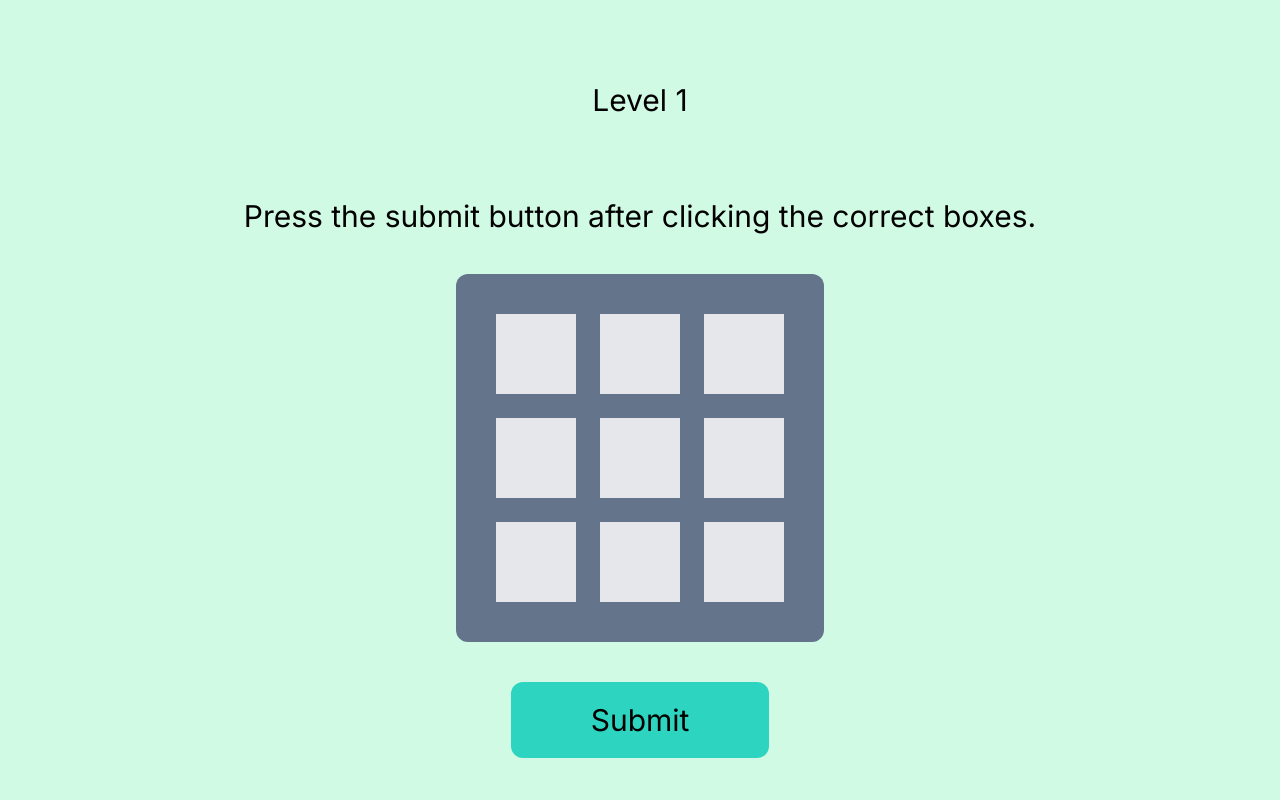
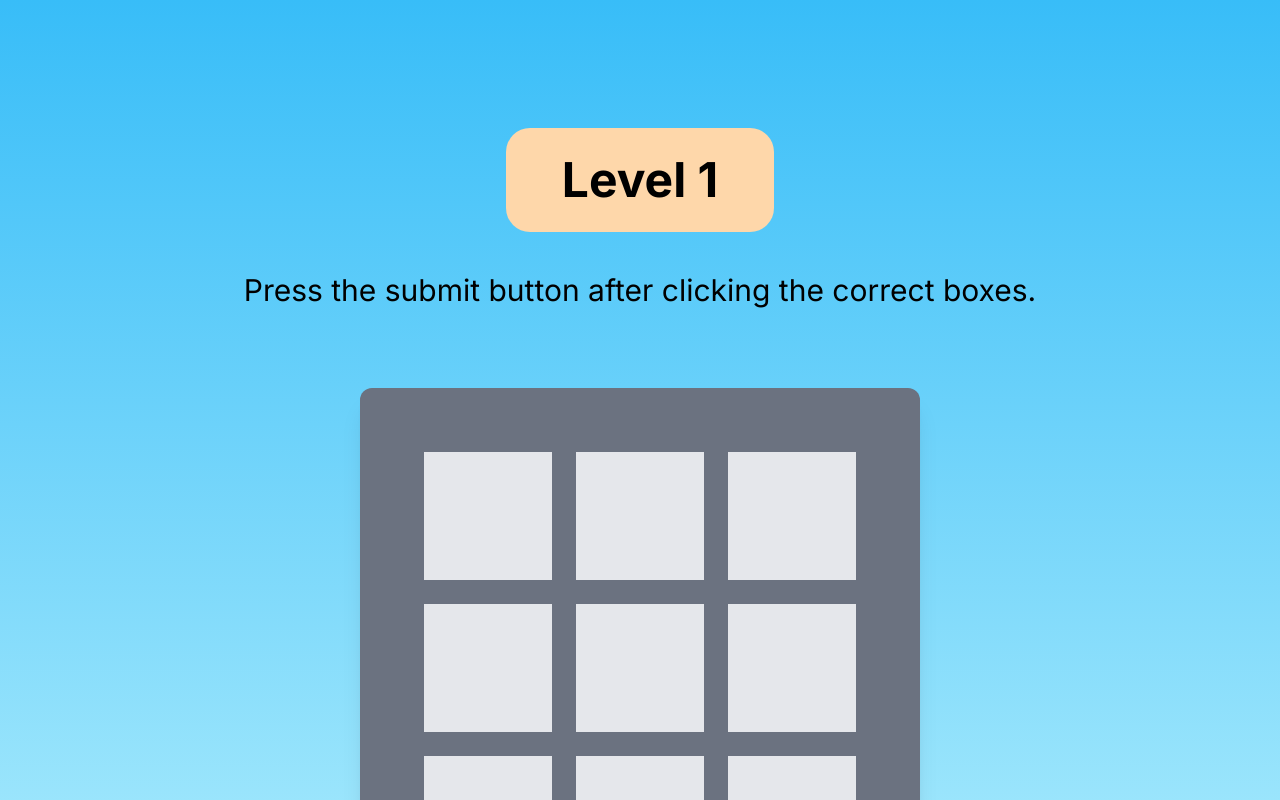
Before and after one commit to elseti/Griddy-Web-Game, a Next.js app in the folder griddy-game/: page /game in a window 1280 px wide. Shown: the top 800 px of the page. Built offline with nearby package versions, Linux system fonts and the light colour scheme.

Commit message:
feat: changed page colours and styling

```diff
--- a/griddy-game/src/app/game/GriddyGame.js
+++ b/griddy-game/src/app/game/GriddyGame.js
@@ -98,25 +98,27 @@ export default function GriddyGame(props){
 
     return (
         <>
-            <div className="flex flex-col justify-center bg-emerald-100 text-black items-center h-screen">
-                <div className="text-3xl p-10">
+            <div className="flex flex-col bg-gradient-to-b from-sky-400 to-cyan-100 text-black items-center h-full p-32">
+                {/* <div className="bg-gradient-to-b from-orange-100 to-orange-400 rounded-3xl px-14 py-7 text-5xl font-bold p-10"> */}
+                <div className="bg-orange-200 rounded-3xl px-14 py-7 text-5xl font-bold p-10">
                     <p>Level {currentLevel}</p>
                 </div>
-                <div className="text-3xl p-10">
+                {/* <div className="bg-orange-200 text-3xl justify-center text-center px-10 py-5 rounded-full"> */}
+                <div className="text-3xl justify-center text-center p-10">
                     <p>{timerValue}</p>
                 </div>
-                <div className="bg-slate-500 p-10 rounded-xl">
+                <div className="bg-gray-500 p-16 rounded-xl shadow-xl m-10">
                     <div className={divGridStyle}>
                         {!isTimerDone ? (
                             answerArray !== null ? (
                                 answerArray.map((box, index) => (
                                     box === 1 ? (
                                         <div key={index}>
-                                            <div className="bg-green-500 p-10"/>
+                                            <div className="bg-green-500 p-16 shadow-l"/>
                                         </div>
                                     ) : (
                                         <div key={index}>
-                                            <div className="bg-gray-200 p-10"/>
+                                            <div className="bg-gray-200 p-16 p-10"/>
                                         </div>
                                     )
                                 ))
@@ -129,9 +131,15 @@ export default function GriddyGame(props){
                             inputArray !== null ? (
                                 inputArray.map((box, index) => (
                                     box === 1 ? (
-                                        <button key={index} onClick={() => deleteInInputArray(index)} className="bg-green-500 hover:bg-green-600 p-10"/>
+                                        <button key={index}
+                                            onClick={() => deleteInInputArray(index)}
+                                            className="bg-green-500 hover:bg-green-600 shadow-l p-16"
+                                        />
                                     ) : (
-                                        <button key={index} onClick={() => addToInputArray(index)} className="bg-gray-200 hover:bg-gray-300 p-10"/>
+                                        <button key={index}
+                                            onClick={() => addToInputArray(index)}
+                                            className="bg-gray-200 hover:bg-gray-300 shadow-l p-16"
+                                        />
                                     )
                                 ))
                             ) : (
@@ -146,7 +154,7 @@ export default function GriddyGame(props){
                 </div>
 
                 {isTimerDone &&
-                    <button onClick={() => checkAnswer()} className="bg-teal-400 hover:bg-teal-500 text-black py-5 px-20 mt-10 text-3xl rounded-xl">
+                    <button onClick={() => checkAnswer()} className="bg-orange-400 hover:bg-orange-500 font-bold text-black py-5 px-20 mt-10 text-3xl rounded-full">
                         Submit
                     </button>
                 }
--- a/griddy-game/src/app/page.js
+++ b/griddy-game/src/app/page.js
@@ -8,12 +8,12 @@ export default function Home(){
   const router = useRouter();
 
   return (
-      <div className="flex flex-col justify-center bg-teal-200 text-black items-center h-screen">
+      <div className="flex flex-col justify-center bg-gradient-to-b from-cyan-500 to-teal-200 ext-black items-center h-screen">
         <p className="md:p-0 text-9xl font-bold p-4 mb-4 mx-auto text-center justify-between">
                 Welcome!
         </p>
         <button onClick={()=> router.push("/game")}>
-          <p className="bg-teal-600 hover:bg-teal-400 rounded-xl text-3xl text-white px-10 py-5 mt-10">
+          <p className="bg-teal-600 hover:bg-orange-400 rounded-xl text-3xl text-white px-10 py-5 mt-10">
               Start Game!
           </p>
         </button>
--- a/griddy-game/src/utils/GameLogic.js
+++ b/griddy-game/src/utils/GameLogic.js
@@ -93,7 +93,7 @@ export function switchCurrentLevel(currentLevel){
             console.log('in level 9');
             gridNo = 6;
             greenSquareNo = 6;
-            divGridStyle = `grid grid-cols-$6 gap-6`;
+            divGridStyle = `grid grid-cols-6 gap-6`;
             break;
 
         case(10):
```
